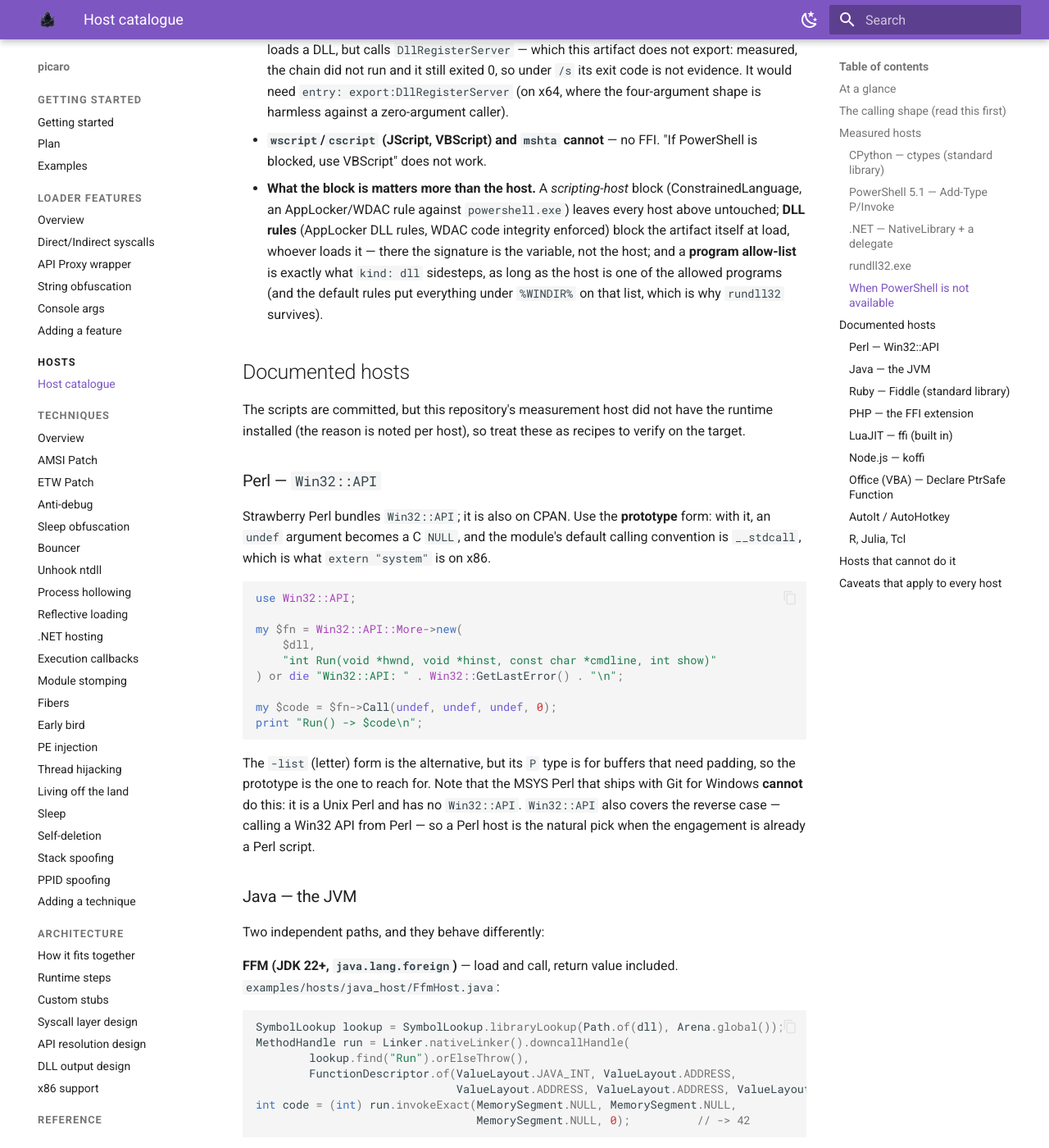
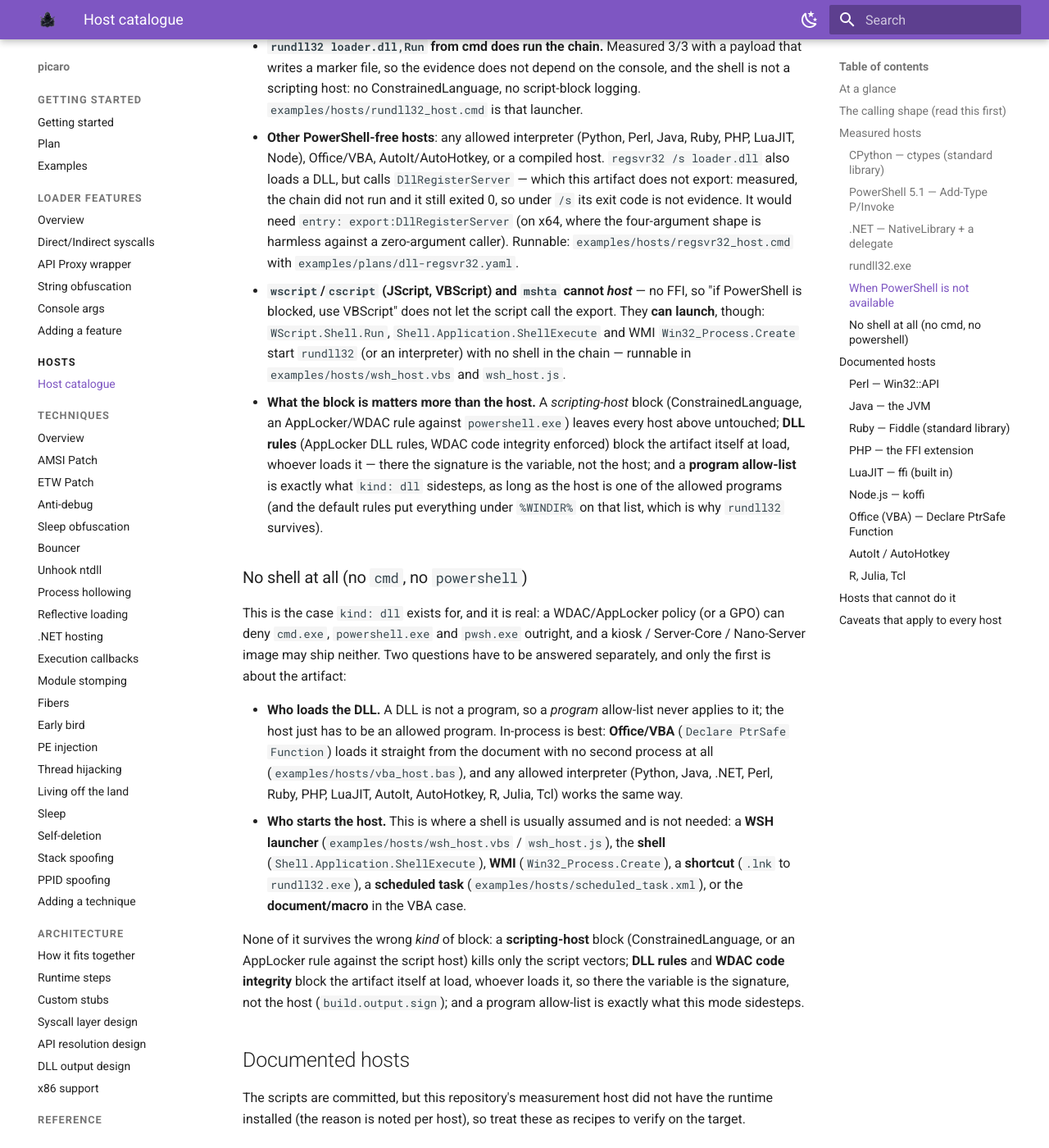
Before and after one commit to M3str3/Picaro, an MkDocs documentation site: the page built from docs/hosts.md, in a window 1280 px wide and 1400 px high, scrolled down 5134 px. Shown: the whole window at 82% size. Built offline with MkDocs 1.6.1 and Material for MkDocs 9.7.7, drawn with Linux system fonts in a browser that asks for light colours; some of the changed text lies outside the part shown.

Commit message:
Expand the DLL host catalogue
Add the hosts that need no shell or are not interpreters: Office/VBA,
AutoIt, AutoHotkey, R, Julia, Tcl, and the shell-free launch vectors
(WSH VBScript/JScript, a scheduled task, `regsvr32`). Document the host
versus launch-vector split, and add `examples/plans/dll-regsvr32.yaml`
for the `entry: export:DllRegisterServer` case.

````diff
--- a/docs/hosts.md
+++ b/docs/hosts.md
@@ -10,7 +10,10 @@ lets the host run is the rule that ends up running the chain. Design:
 Runnable, copy-paste versions of the recipes below live in `examples/hosts/`
 (`ctypes_host.py`, `pinvoke_host.ps1`, `dotnet_host/`, `rundll32_host.ps1`,
 `perl_host.pl`, `ruby_host.rb`, `php_host.php`, `luajit_host.lua`,
-`node_host.js`, `java_host/`). Build one of the two example DLLs first:
+`node_host.js`, `java_host/`, plus the shell-free and document hosts
+`vba_host.bas`, `autoit_host.au3`, `autohotkey_host.ahk`, `regsvr32_host.cmd`,
+`wsh_host.vbs`, `wsh_host.js`, `scheduled_task.xml`, `r_host.R`,
+`julia_host.jl`, `tcl_host.tcl`). Build one of the two example DLLs first:
 
 ```sh
 cargo run -- build examples/plans/dll-shellcode.yaml   # chain returns 42
@@ -25,6 +28,7 @@ cargo run -- build examples/plans/dll.yaml             # chain opens a dialog
 | PowerShell 5.1 | `Add-Type` (P/Invoke) | yes (in-box) | yes | yes (`42`) | **measured** |
 | .NET (`dotnet`) | `NativeLibrary` + delegate | yes (runtime) | yes | yes (`42`) | **measured** |
 | `rundll32.exe` | its own loader | yes (Windows) | yes | **no** (always exits 0) | **measured** |
+| `regsvr32.exe` | its own loader, calls `DllRegisterServer` | yes (Windows) | yes | **no** (exits 0 under `/s`) | documented |
 | Perl (Windows) | `Win32::API` | Strawberry bundles it | yes | yes | documented |
 | Java 22+ | `java.lang.foreign` (FFM) | yes (JDK) | yes | yes | documented |
 | Java (any) | `System.load` → `JNI_OnLoad` | yes (JDK) | no (detached) | no | documented |
@@ -36,8 +40,8 @@ cargo run -- build examples/plans/dll.yaml             # chain opens a dialog
 | AutoIt / AutoHotkey | `DllCall` | yes | yes | yes | documented |
 | R / Julia | `dyn.load` / `ccall` | yes | yes | yes | documented |
 | Tcl | `ffidl` | no | yes | yes | documented |
-| cmd / batch | no FFI — can only *launch* a host (`rundll32`, below) | — | — | — | **measured** |
-| WSH (JScript/VBScript), `mshta`, Lua 5.4 | — | — | — | — | **cannot** |
+| cmd / batch | no FFI — can only *launch* a host (`rundll32`/`regsvr32`, below) | — | — | — | **measured** |
+| WSH (JScript/VBScript), `mshta`, Lua 5.4 | — (WSH can *launch* a host, not call it) | — | — | — | **cannot host** |
 
 *Blocking export* = the host's own thread is held for the payload's lifetime
 (what keeps `rundll32` alive); *detached* = the chain runs on a worker and the
@@ -189,9 +193,14 @@ cannot replace it as a host — but it does not have to:
   which this artifact does not export: measured, the chain did not run and it
   still exited 0, so under `/s` its exit code is not evidence. It would need
   `entry: export:DllRegisterServer` (on x64, where the four-argument shape is
-  harmless against a zero-argument caller).
-- **`wscript`/`cscript` (JScript, VBScript) and `mshta` cannot** — no FFI. "If
-  PowerShell is blocked, use VBScript" does not work.
+  harmless against a zero-argument caller). Runnable:
+  `examples/hosts/regsvr32_host.cmd` with `examples/plans/dll-regsvr32.yaml`.
+- **`wscript`/`cscript` (JScript, VBScript) and `mshta` cannot *host*** — no FFI,
+  so "if PowerShell is blocked, use VBScript" does not let the script call the
+  export. They **can launch**, though: `WScript.Shell.Run`,
+  `Shell.Application.ShellExecute` and WMI `Win32_Process.Create` start
+  `rundll32` (or an interpreter) with no shell in the chain — runnable in
+  `examples/hosts/wsh_host.vbs` and `wsh_host.js`.
 - **What the block is matters more than the host.** A *scripting-host* block
   (ConstrainedLanguage, an AppLocker/WDAC rule against `powershell.exe`) leaves
   every host above untouched; **DLL rules** (AppLocker DLL rules, WDAC code
@@ -200,6 +209,33 @@ cannot replace it as a host — but it does not have to:
   exactly what `kind: dll` sidesteps, as long as the host is one of the allowed
   programs (and the default rules put everything under `%WINDIR%` on that list,
   which is why `rundll32` survives).
+
+### No shell at all (no `cmd`, no `powershell`)
+
+This is the case `kind: dll` exists for, and it is real: a WDAC/AppLocker policy
+(or a GPO) can deny `cmd.exe`, `powershell.exe` and `pwsh.exe` outright, and a
+kiosk / Server-Core / Nano-Server image may ship neither. Two questions have to
+be answered separately, and only the first is about the artifact:
+
+- **Who loads the DLL.** A DLL is not a program, so a *program* allow-list never
+  applies to it; the host just has to be an allowed program. In-process is best:
+  **Office/VBA** (`Declare PtrSafe Function`) loads it straight from the
+  document with no second process at all (`examples/hosts/vba_host.bas`), and any
+  allowed interpreter (Python, Java, .NET, Perl, Ruby, PHP, LuaJIT, AutoIt,
+  AutoHotkey, R, Julia, Tcl) works the same way.
+- **Who starts the host.** This is where a shell is usually assumed and is not
+  needed: a **WSH launcher** (`examples/hosts/wsh_host.vbs` / `wsh_host.js`), the
+  **shell** (`Shell.Application.ShellExecute`), **WMI**
+  (`Win32_Process.Create`), a **shortcut** (`.lnk` to `rundll32.exe`), a
+  **scheduled task** (`examples/hosts/scheduled_task.xml`), or the
+  **document/macro** in the VBA case.
+
+None of it survives the wrong *kind* of block: a **scripting-host** block
+(ConstrainedLanguage, or an AppLocker rule against the script host) kills only
+the script vectors; **DLL rules** and **WDAC code integrity** block the artifact
+itself at load, whoever loads it, so there the variable is the signature, not the
+host (`build.output.sign`); and a program allow-list is exactly what this mode
+sidesteps.
 
 ## Documented hosts
 
@@ -344,6 +380,11 @@ Private Declare PtrSafe Function Run Lib "C:\path\loader.dll" Alias "Run" _
 Office. The three pointer parameters receive `LongPtr` addresses; an `As String`
 parameter receives a pointer to an ANSI buffer, and `vbNullString` passes NULL.
 
+Runnable: `examples/hosts/vba_host.bas`. Import it (Alt+F11 → File → Import
+File) and run `?PicaroRun` from the Immediate window. `Declare ... Lib` needs a
+**literal** path (a variable is rejected) and the artifact must match Office's
+bitness — both noted in the file.
+
 ### AutoIt / AutoHotkey
 
 ```autoit
@@ -356,6 +397,10 @@ DllCall(A_ScriptDir "\loader.dll\Run", "Ptr", 0, "Ptr", 0, "Ptr", 0, "Int", 0, "
 
 Both are in-box interpreters with FFI built in, and both are common on
 workstations.
+
+Runnable: `examples/hosts/autoit_host.au3` (`AutoIt3.exe …`) and
+`examples/hosts/autohotkey_host.ahk` (AutoHotkey **v2**; v1 differs in `DllCall`
+and `A_Args`, as noted inside the file).
 
 ### R, Julia, Tcl
 
@@ -375,11 +420,17 @@ arguments directly. R's `.C` passes pointers to its arguments and returns the
 value the export wrote. Tcl needs `ffidl`/`critcl`: its own `load` command is for
 Tcl extension packages, not for arbitrary DLLs.
 
+Runnable: `examples/hosts/r_host.R`, `examples/hosts/julia_host.jl`,
+`examples/hosts/tcl_host.tcl`.
+
 ## Hosts that cannot do it
 
 Worth knowing, because "just wrap it in a script" is a common plan:
 
-- **cmd / batch** and **WSH (JScript/VBScript)** have no FFI at all.
+- **cmd / batch** and **WSH (JScript/VBScript)** have no FFI at all — neither
+  can call the export. Both can *launch* a program that can (`rundll32`, an
+  interpreter), which is how they matter on a shell-free host
+  (`examples/hosts/wsh_host.vbs`).
 - **Standard Lua 5.4** has no `ffi` (LuaJIT does).
 - **Node.js** needs a package (above).
 - **Python, PowerShell, .NET, Ruby, Java, PHP, Perl, VBA** can all do it in-box
````
Also changed, not shown: examples/hosts/README.md (+74 -4 lines), 11 other files.
